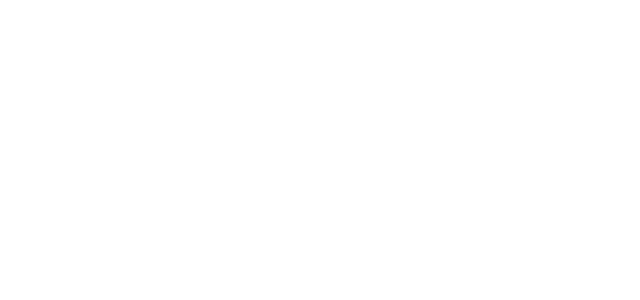
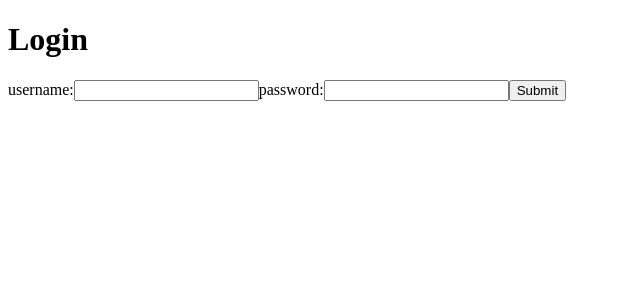
Before and after one commit to BAOUCHbaSalma/EventsAngular, an Angular app: page /login in a window 1280 px wide. Before the commit this address led to /. Shown: the top 300 px of the page, without its empty margins (0-640 px from the left). Built offline with nearby package versions, Linux system fonts and the light colour scheme.

Commit message:
j'ai ajoutee login

```diff
--- a/src/app/app-routing.module.ts
+++ b/src/app/app-routing.module.ts
@@ -1,9 +1,11 @@
 import { NgModule } from '@angular/core';
 import { RouterModule, Routes } from '@angular/router';
 import { RegistreComponent } from './registre/registre.component';
+import { LoginComponent } from './login/login.component';
 
 const routes: Routes = [
-  {path:"registre",component:RegistreComponent}
+  {path:"registre",component:RegistreComponent},
+  {path:"login",component:LoginComponent}
 ];
 
 @NgModule({
--- a/src/app/app.module.ts
+++ b/src/app/app.module.ts
@@ -6,11 +6,13 @@ import { AppComponent } from './app.component';
 import { HttpClientModule } from '@angular/common/http';
 import { RegistreComponent } from './registre/registre.component';
 import { ReactiveFormsModule } from '@angular/forms';
+import { LoginComponent } from './login/login.component';
 
 @NgModule({
   declarations: [
     AppComponent,
-    RegistreComponent
+    RegistreComponent,
+    LoginComponent
   ],
   imports: [
     BrowserModule,
--- /dev/null
+++ b/src/app/login/login.component.html
@@ -0,0 +1,13 @@
+
+<h1>Login</h1>
+<form [formGroup]="loginForm" (ngSubmit)="loginMethod()">
+
+    <label for="username">username:</label>
+    <input id="username" formControlName="username" type="text">
+
+    <label for="password">password:</label>
+    <input id="password" formControlName="password" type="text">
+
+
+    <button  type="submit">Submit</button>
+  </form>
--- /dev/null
+++ b/src/app/login/login.component.ts
@@ -0,0 +1,35 @@
+import { Component, OnInit } from '@angular/core';
+import { LoginService } from '../service/login.service';
+import { FormBuilder, FormGroup } from '@angular/forms';
+import { LoginRequest } from '../model/events';
+
+@Component({
+  selector: 'app-login',
+  templateUrl: './login.component.html',
+  styleUrl: './login.component.css'
+})
+export class LoginComponent implements OnInit{
+
+  constructor(private srv:LoginService,private fb:FormBuilder){}
+  loginForm!:FormGroup
+
+  ngOnInit(): void {
+   this.loginForm=this.fb.group({
+    username:'',
+    password:''
+   })
+  }
+  loginMethod(){
+    const login:LoginRequest={
+      username:this.loginForm.value.username,
+      password:this.loginForm.value.password,
+    }
+    this.srv.login(login).subscribe((res:any)=>{
+      if(res && res.token){
+        console.log("login successs")
+        localStorage.setItem("jwt",res.token)
+      }
+    })
+  }
+
+}
--- a/src/app/model/events.ts
+++ b/src/app/model/events.ts
@@ -37,3 +37,7 @@ export enum Erole {
     ADMIN = 'ADMIN',
     USER = 'USER'
 }
+export interface LoginRequest{
+    username:string
+    password:string
+}
--- /dev/null
+++ b/src/app/service/login.service.ts
@@ -0,0 +1,19 @@
+import { HttpClient } from '@angular/common/http';
+import { Injectable } from '@angular/core';
+import { LoginRequest } from '../model/events';
+
+@Injectable({
+  providedIn: 'root'
+})
+export class LoginService {
+
+  urlApiUser="http://localhost:8080/user"
+  urlApiAdmin="http://localhost:8080/admin"
+  urlApi="http://localhost:8080"
+
+  constructor(private http:HttpClient) { }
+
+  public login(loginData:LoginRequest){
+    return this.http.post(`${this.urlApi}/login`,loginData)
+  }
+}
```
Also changed, not shown: src/app/login/login.component.css (added), 2 other files (tests, documents, lock files or other folders).
